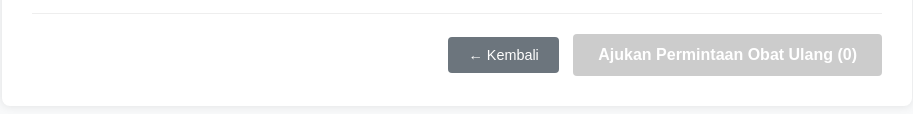
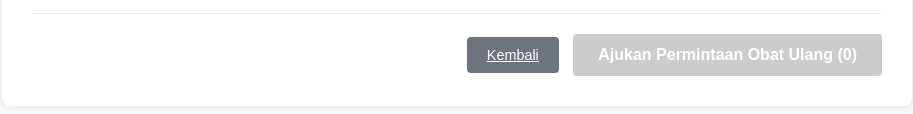
Before and after one commit to exxodus-os/exxodus-os.github.io, a plain HTML site: page pesan_obat_ulang.html in a window 1280 px wide. Shown: the part 852-966 px from the top of the page, without its empty margins (183-1096 px from the left). Drawn offline with Linux system fonts and the light colour scheme.

Commit message:
Update pesan_obat_ulang.html

```diff
--- a/pesan_obat_ulang.html
+++ b/pesan_obat_ulang.html
@@ -233,9 +233,7 @@
 
             <!-- Tombol Aksi -->
             <div class="action-container">
-                <button type="button" onclick="goBack()" class="back-button">
-                    &larr; Kembali
-                </button>
+                <a href="user-profile.html" class="back-button">Kembali</a>
                 <button type="submit" id="submitRefill" class="submit-button disabled-button" disabled>
                     Ajukan Permintaan Obat Ulang (0)
                 </button>
```
